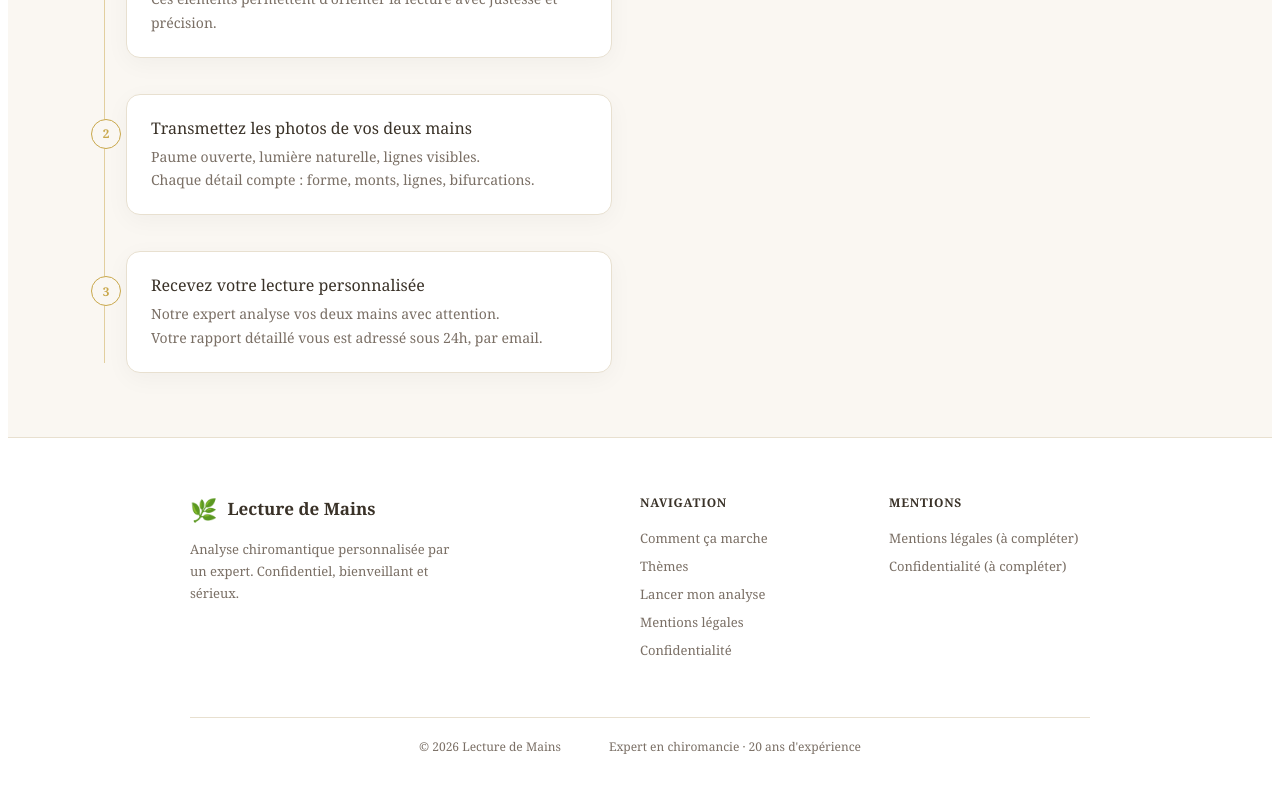
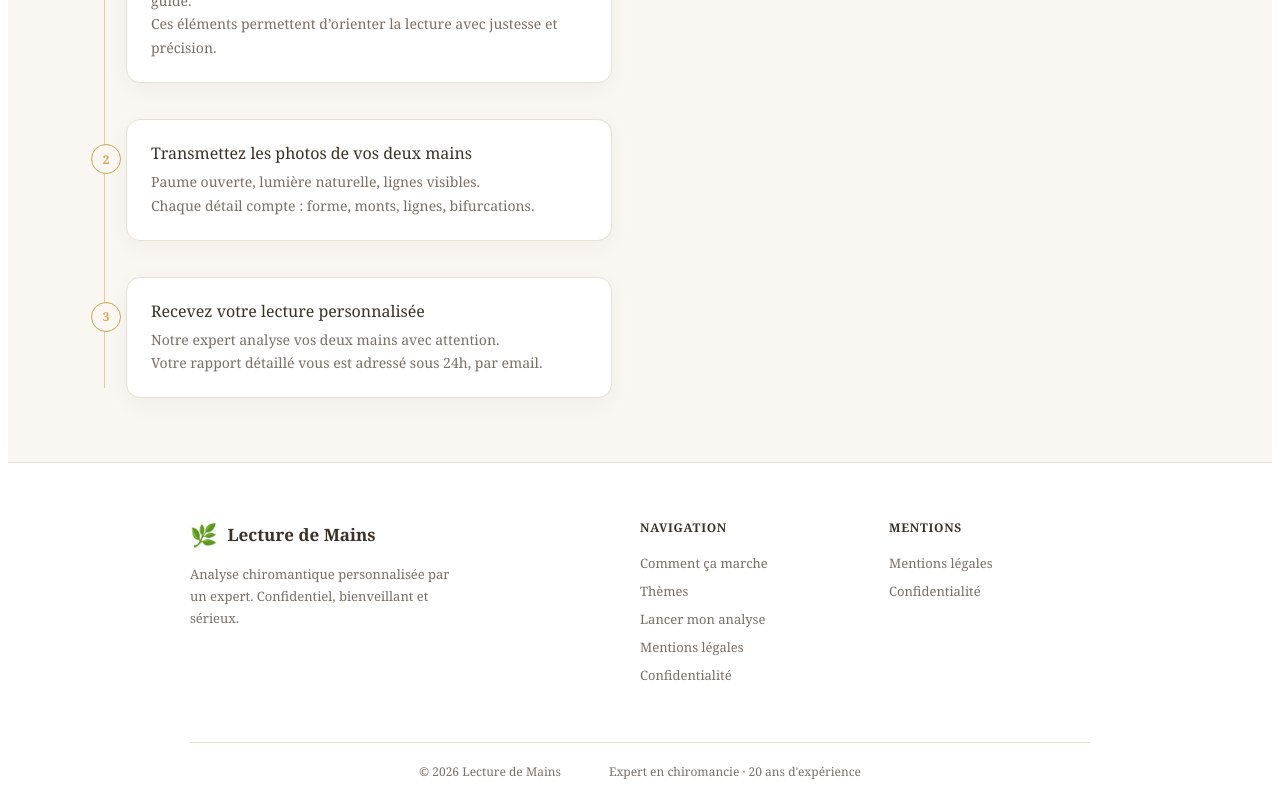
Before and after one commit to Pelleas6/palm-mvp, a Next.js app: page / in a window 1280 px wide. Shown: the part 1260-2057 px from the top of the page. Built offline with nearby package versions, Linux system fonts and the light colour scheme.

Commit message:
Update page.js

```diff
--- a/app/page.js
+++ b/app/page.js
@@ -127,10 +127,7 @@ export default function Home() {
         );
       }
 
-      // UI premium : on ne montre pas le rapport ici (mail plus tard)
       setResult("MAIL_CONFIRMATION");
-
-      // Option premium : on vide les photos après envoi
       setLeftFile(null);
       setRightFile(null);
     } catch (err) {
@@ -323,6 +320,8 @@ export default function Home() {
                 }}
               >
                 Chaque analyse est réalisée individuellement.
+                <br />
+                Aucune lecture automatisée, aucune interprétation générique.
               </div>
             </div>
 
@@ -851,8 +850,8 @@ export default function Home() {
               { label: "Comment ça marche", href: "#comment" },
               { label: "Thèmes", href: "#form-card" },
               { label: "Lancer mon analyse", href: "#form-card" },
-              { label: "Mentions légales", href: "#" },
-              { label: "Confidentialité", href: "#" },
+              { label: "Mentions légales", href: "/mentions-legales" },
+              { label: "Confidentialité", href: "/confidentialite" },
             ].map((l) => (
               <a
                 key={l.label}
@@ -884,8 +883,8 @@ export default function Home() {
               Mentions
             </div>
             {[
-              { label: "Mentions légales (à compléter)", href: "#" },
-              { label: "Confidentialité (à compléter)", href: "#" },
+              { label: "Mentions légales", href: "/mentions-legales" },
+              { label: "Confidentialité", href: "/confidentialite" },
             ].map((l) => (
               <a
                 key={l.label}
```
